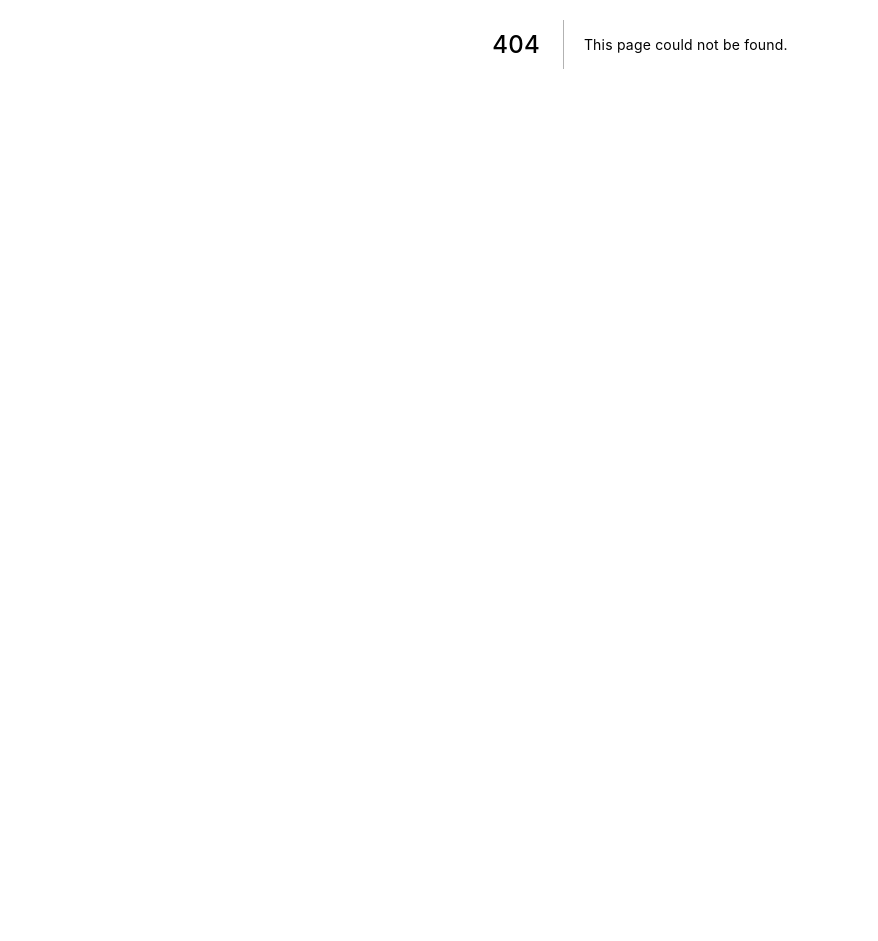
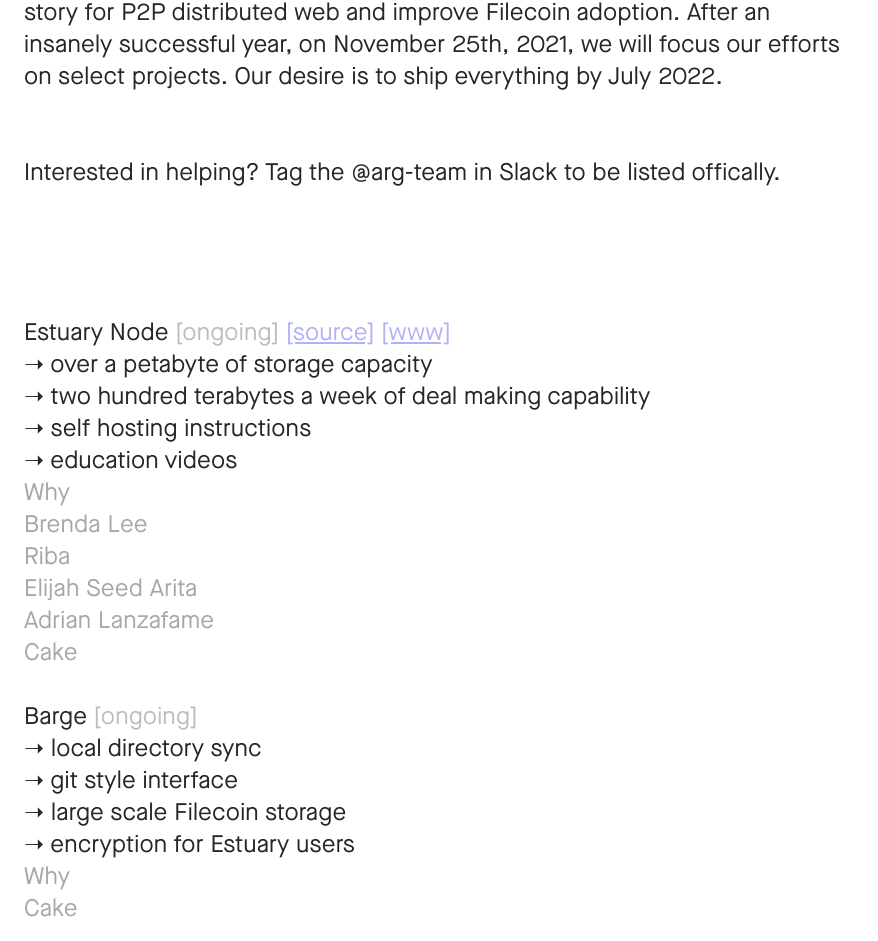
Before and after one commit to protocol/arg, a Next.js app: page /plan-2022Q2 in a window 1280 px wide. Before the commit this address had no page. Shown: the part 356-1297 px from the top of the page, without its empty margins (0-878 px from the left). Before the commit the page ends 800 px from the top, so only its background shows below. Built offline with nearby package versions, Linux system fonts and the light colour scheme.

Commit message:
ARG: roadmap plan-2022Q2

```diff
--- /dev/null
+++ b/pages/plan-2022Q2.js
@@ -0,0 +1,271 @@
+import * as React from 'react';
+import * as Constants from '~/common/constants';
+
+import Head from 'next/head';
+
+import { css } from '@emotion/react';
+
+const getFullYear = () => {
+  var d = new Date();
+  var n = d.getFullYear();
+  return n;
+};
+
+const STYLES_BODY = css`
+  max-width: 888px;
+  width: 100%;
+  padding: 128px 24px 256px 24px;
+
+  h1 {
+    font-weight: 400;
+    font-size: 64px;
+    line-height: 64px;
+    margin-bottom: 64px;
+    color: #000000;
+    overflow-wrap: break-word;
+    white-space: pre-wrap;
+  }
+
+  h2 {
+    font-weight: 400;
+    font-size: 24px;
+    line-height: 32px;
+    margin-top: 64px;
+    color: #161616;
+    overflow-wrap: break-word;
+    white-space: pre-wrap;
+  }
+
+  p {
+    font-size: 24px;
+    line-height: 32px;
+    margin-top: 32px;
+    color: #262626;
+    overflow-wrap: break-word;
+    white-space: pre-wrap;
+  }
+`;
+
+const projects = [
+  {
+    status: 'ongoing',
+    name: 'Estuary Node',
+    style: { opacity: 0.3 },
+    goals: ['over a petabyte of storage capacity', 'two hundred terabytes a week of deal making capability', 'self hosting instructions', 'education videos'],
+    people: ['Why', 'Brenda Lee', 'Riba', 'Elijah Seed Arita', 'Adrian Lanzafame', 'Cake'],
+    github: 'https://github.com/application-research/estuary',
+    website: 'https://estuary.tech',
+  },
+  {
+    status: 'ongoing',
+    name: 'Barge',
+    style: { opacity: 0.3 },
+    goals: ['local directory sync', 'git style interface', 'large scale Filecoin storage', 'encryption for Estuary users'],
+    people: ['Why', 'Cake'],
+  },
+  {
+    status: 'ongoing',
+    name: 'Rainbow — IPFS Gateway',
+    style: { opacity: 0.3 },
+    goals: ['v2'],
+    people: ['Why', 'Adrian Lanzafame'],
+  },
+  {
+    status: 'new',
+    name: 'ARG—OSS—Grants',
+    goals: ['v1'],
+    people: ['Why', 'Cake'],
+  },
+  {
+    status: 'ongoing',
+    name: 'Estuary WWW — Client',
+    style: { opacity: 0.3 },
+    goals: ['redesign', 'marketing rebrand', 'customer driven feature work', 'customer onboarding'],
+    people: ['Why', 'Brenda Lee', 'Cake'],
+    github: 'https://github.com/application-research/estuary-www',
+    website: 'https://estuary.tech',
+  },
+  {
+    status: 'new',
+    name: 'Estuary API — SwiftUI Client',
+    goals: ['v1'],
+    people: ['Cake'],
+  },
+  {
+    status: 'new',
+    name: 'Estuary API — Expo Mobile Client',
+    goals: ['v1'],
+    people: ['Cake'],
+  },
+  {
+    status: 'ongoing',
+    style: { opacity: 0.3 },
+    name: 'Estuary Documentation ➝ New Product: Format',
+    github: 'https://github.com/application-research/estuary-docs',
+    website: 'https://docs.estuary.tech/',
+    goals: ['v2', 'multiplayer programmable documentation with first class markdown support'],
+    people: ['Cake'],
+  },
+  {
+    status: 'ongoing',
+    name: 'Origin',
+    style: { opacity: 0.3 },
+    github: 'https://github.com/application-research/origin',
+    goals: [
+      'v0.4',
+      'education videos',
+      'p2p distributed web examples for any developer in the world',
+      'example: Textile Bucket',
+      'example: DaemonLand',
+      'example: Ceramic',
+      'example: Fission',
+      'example: Estuary',
+      'example: Metamask',
+      'various plugins',
+    ],
+    people: ['Chris Waring', 'Cake'],
+  },
+  {
+    status: 'ongoing',
+    style: { opacity: 0.3 },
+    name: 'FILC',
+    github: 'https://github.com/application-research/filclient',
+    goals: ['v1', 'easy Filecoin retrieval'],
+    people: ['Elijah Seed Arita'],
+  },
+  {
+    status: 'ongoing',
+    style: { opacity: 0.3 },
+    name: 'Sovereign — Filecoin Wallet',
+    github: 'https://github.com/application-research/wallet',
+    goals: ['v1', 'SwiftUI', 'transactions API', 'send signed transactions', 'security audited', 'ledger integration'],
+    people: ['Cake'],
+  },
+  {
+    status: 'ongoing',
+    style: { opacity: 0.3 },
+    name: 'ChainPage',
+    goals: ['v1', 'ledger integration'],
+    people: ['Cake'],
+  },
+  {
+    status: 'ongoing',
+    style: { opacity: 0.3 },
+    website: 'https://file.app',
+    github: 'https://github.com/application-research/file.app',
+    name: 'Analytics, intelligence & data sources',
+    goals: ['https://file.app', 'https://storage.market [needs repurpose]', 'https://storage.filecoin.io'],
+    people: ['Cake'],
+  },
+  {
+    status: 'ongoing',
+    name: 'next-*',
+    style: { opacity: 0.3 },
+    github: 'https://github.com/application-research/next-sass',
+    goals: ['v2', 'React based developer examples for the p2p distributed web'],
+    people: ['Cake'],
+  },
+  {
+    status: 'new',
+    name: 'Set',
+    website: 'https://set.world',
+    goals: ['v1', 'game API', 'game engine', 'NFTs'],
+    people: ['Cake'],
+  },
+];
+
+export default class IndexPage extends React.Component {
+  render() {
+    const title = 'ARG PLAN➝2022Q2';
+    const description = 'Application Research Group: PLAN➝2022Q2 - Starts November 25th, 2022';
+    const url = 'https://arg.protocol.ai';
+
+    return (
+      <React.Fragment>
+        <Head>
+          <title>{title}</title>
+          <meta name="title" content={title} />
+          <meta name="description" content={description} />
+
+          <meta property="og:type" content="website" />
+          <meta property="og:url" content={url} />
+          <meta property="og:title" content={title} />
+          <meta property="og:description" content={description} />
+          <meta property="og:image" content="https://next-s3-public.s3.us-west-2.amazonaws.com/social/arg.protocol.ai.png" />
+
+          <meta property="twitter:card" content="summary_large_image" />
+          <meta property="twitter:url" content={url} />
+          <meta property="twitter:title" content={title} />
+          <meta property="twitter:description" content={description} />
+          <meta property="twitter:image" content="https://next-s3-public.s3.us-west-2.amazonaws.com/social/arg.protocol.ai.png" />
+
+          <link rel="icon" type="image/png" sizes="32x32" href="/static/favicon-32x32.png" />
+          <link rel="icon" type="image/png" sizes="16x16" href="/static/favicon-16x16.png" />
+
+          <link rel="shortcut icon" href="/static/favicon.ico" />
+        </Head>
+        <div css={STYLES_BODY}>
+          <h1>꧁𓀨꧂</h1>
+          <p>𓆏 PLAN➝2022Q2</p>
+
+          <p>
+            Our goals remain the same, we want to provide the most cohesive developer story for P2P distributed web and improve Filecoin adoption. After an insanely successful
+            year, on November 25th, 2021, we will focus our efforts on select projects. Our desire is to ship everything by July 2022.
+          </p>
+          <br />
+          <p style={{ marginBottom: 128 }}>Interested in helping? Tag the @arg-team in Slack to be listed offically.</p>
+
+          {projects.map((p) => {
+            return (
+              <p key={p.id}>
+                <span>{p.name}</span>&nbsp;
+                <span style={p.style}>[{p.status}]</span>
+                {p.github ? (
+                  <React.Fragment>
+                    &nbsp;
+                    <a href={p.github} style={p.style}>
+                      [source]
+                    </a>
+                  </React.Fragment>
+                ) : null}
+                {p.website ? (
+                  <React.Fragment>
+                    &nbsp;
+                    <a href={p.website} style={p.style}>
+                      [www]
+                    </a>
+                  </React.Fragment>
+                ) : null}
+                <br />
+                {p.goals.map((g) => {
+                  return (
+                    <React.Fragment>
+                      <span>➝ {g}</span>
+                      <br />
+                    </React.Fragment>
+                  );
+                })}
+                {p.people.map((w) => {
+                  return (
+                    <React.Fragment>
+                      <span style={{ opacity: 0.4 }}>{w}</span>
+                      <br />
+                    </React.Fragment>
+                  );
+                })}
+              </p>
+            );
+          })}
+
+          <h2 style={{ marginTop: 128 }}>𓃵 Collaborate</h2>
+          <p>
+            Are you interested in collaborating? Jump into any of the project links and take a look at what we are working on and write to us using Github issues. We love
+            experimenting with new concepts and libraries. We're also hiring people to work on <a href="/job-software-engineer">Estuary</a>.
+          </p>
+
+          <p>© Application Research Group 2020-{getFullYear()}</p>
+        </div>
+      </React.Fragment>
+    );
+  }
+}
```
Also changed, not shown: pages/index.js (+10 -21 lines).
